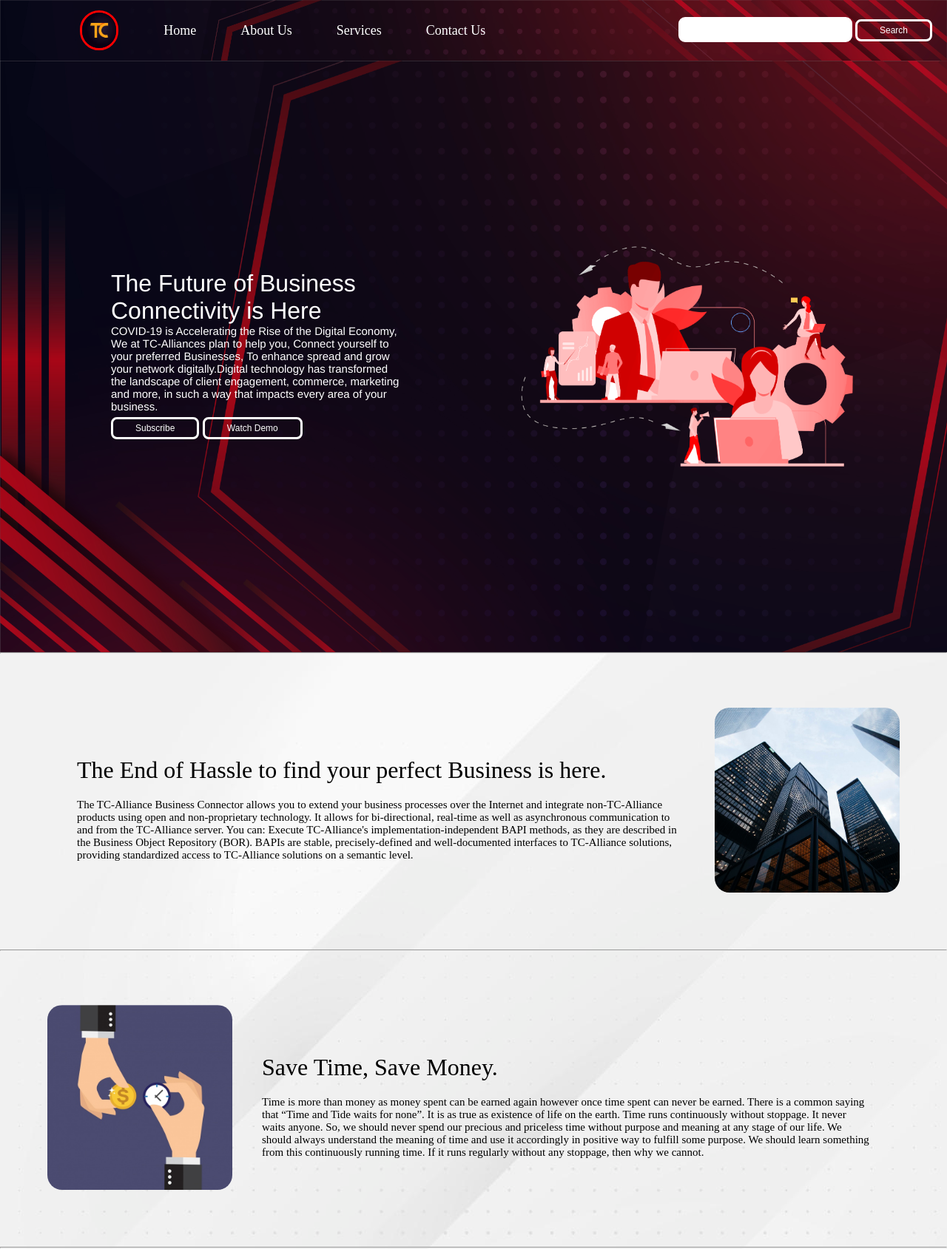
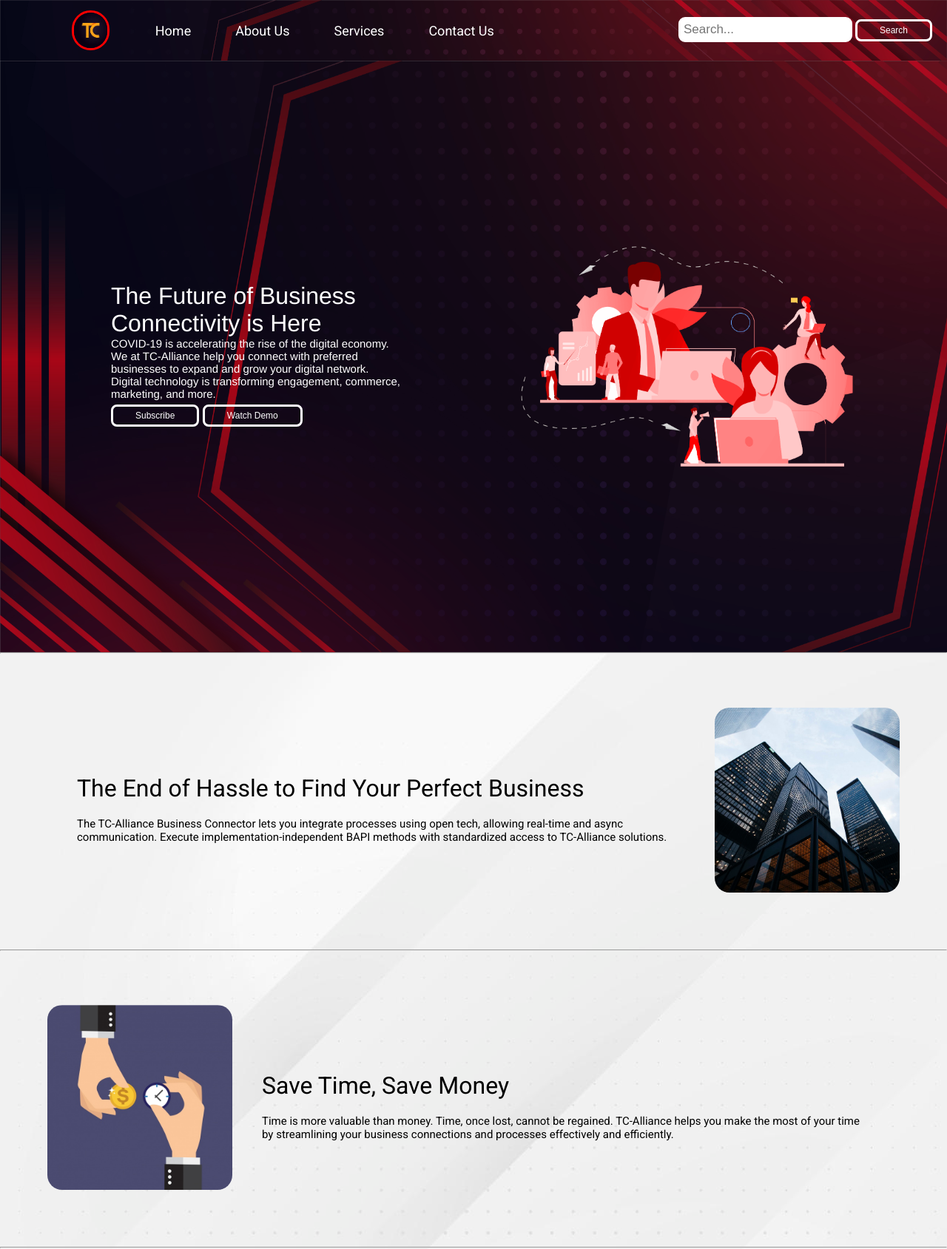
Before and after one commit to Tuhin-SnapD/Business-Portfolio-Sample, a plain HTML site: page index.html in a window 1280 px wide. Shown: the top 1689 px of the page at 74% size. Drawn offline with nearby package versions, Linux system fonts and the light colour scheme.

Commit message:
Adding JS

```diff
--- a/index.html
+++ b/index.html
@@ -4,93 +4,151 @@
     <meta charset="UTF-8">
     <meta http-equiv="X-UA-Compatible" content="IE=edge">
     <meta name="viewport" content="width=device-width, initial-scale=1.0">
+    <title>TC-Alliance - Connecting Businesses.</title>
+
+    <!-- CSS -->
     <link rel="stylesheet" href="css/style.css">
-    <title>TC-Alliance- Connecting Businesses.</title>
+    <link href="https://fonts.googleapis.com/css2?family=Roboto:wght@400;700&display=swap" rel="stylesheet">
+    <link rel="stylesheet" href="https://cdnjs.cloudflare.com/ajax/libs/animate.css/4.1.1/animate.min.css" />
+
+    <!-- jQuery -->
+    <script src="https://code.jquery.com/jquery-3.6.0.min.js"></script>
+
+    <style>
+        body {
+            font-family: 'Roboto', sans-serif;
+        }
+        .btn:hover, .btndark:hover {
+            transform: scale(1.05);
+            transition: 0.3s;
+        }
+        .fade-in {
+            opacity: 0;
+            transform: translateY(20px);
+            transition: opacity 0.6s ease-out, transform 0.6s ease-out;
+        }
+        .fade-in.visible {
+            opacity: 1;
+            transform: none;
+        }
+    </style>
 </head>
 <body>
+    <!-- Navbar -->
     <nav class="navbar background">
         <ul class="nav-list">
             <div class="logo"><img src="img/img.jpg" alt="logo"></div>
-            <li> <a href="#home">Home</a></li>
-            <li> <a href="#about">About Us</a></li>
-            <li> <a href="#services">Services</a></li>
-            <li> <a href="#contact">Contact Us</a></li>
+            <li><a href="#home">Home</a></li>
+            <li><a href="#about">About Us</a></li>
+            <li><a href="#services">Services</a></li>
+            <li><a href="#contact">Contact Us</a></li>
         </ul>
         <div class="rightNav">
-            <input type="text" name="search" id="search">
+            <input type="text" name="search" id="search" placeholder="Search...">
             <button class="btn btn-sm">Search</button>
         </div>
     </nav>
 
-    <section class="background firstSection">
-            <div class="box-main">
-                <div class="firstHalf">
-                    <p class="text-big">The Future of Business Connectivity is Here</p>
-                    <p class="text-small">COVID-19 is Accelerating the Rise of the Digital Economy, We at TC-Alliances plan to help you, Connect yourself to your preferred Businesses, To enhance spread and grow your network digitally.Digital technology has transformed the landscape of client engagement, commerce, marketing and more, in such a way that impacts every area of your business.</p>
+    <!-- Hero Section -->
+    <section class="background firstSection" id="home">
+        <div class="box-main fade-in">
+            <div class="firstHalf">
+                <p class="text-big animate__animated animate__fadeInLeft">The Future of Business Connectivity is Here</p>
+                <p class="text-small">COVID-19 is accelerating the rise of the digital economy. We at TC-Alliance help you connect with preferred businesses to expand and grow your digital network. Digital technology is transforming engagement, commerce, marketing, and more.</p>
                 <div class="buttons">
                     <button class='btn'>Subscribe</button>
                     <button class='btn'>Watch Demo</button>
                 </div>
             </div>
-
-            <div class="secondHalf">
+            <div class="secondHalf animate__animated animate__fadeInRight">
                 <img src="img/img2.png" alt="tc">
             </div>
         </div>
     </section>
+
     <hr>
-    <section class= "bg">
-        <section class="secRight">
+
+    <!-- Content Sections -->
+    <section class="bg">
+        <section class="secRight fade-in" id="about">
             <div class="paras">
-            <p class="sectionTag text-big">The End of Hassle to find your perfect Business is here.</p>
-            <p class="sectionSubTag text-small">The TC-Alliance Business Connector allows you to extend your business processes over the Internet and integrate non-TC-Alliance products using open and non-proprietary technology. It allows for bi-directional, real-time as well as asynchronous communication to and from the TC-Alliance server. You can:
-                Execute TC-Alliance's implementation-independent BAPI methods, as they are described in the Business Object Repository (BOR). BAPIs are stable, precisely-defined and well-documented interfaces to TC-Alliance solutions, providing standardized access to TC-Alliance solutions on a semantic level. </p>
+                <p class="sectionTag text-big">The End of Hassle to Find Your Perfect Business</p>
+                <p class="sectionSubTag text-small">The TC-Alliance Business Connector lets you integrate processes using open tech, allowing real-time and async communication. Execute implementation-independent BAPI methods with standardized access to TC-Alliance solutions.</p>
             </div>
             <div class="thumbnail">
-                <img src="./img/img1.jpg" width="250"
-                height="250" alt="img" class="imgFluid">
+                <img src="./img/img1.jpg" width="250" height="250" alt="img" class="imgFluid">
             </div>
         </section>
+
         <hr>
-        <section class="secLeft">
+
+        <section class="secLeft fade-in">
             <div class="paras">
-            <p class="sectionTag text-big">Save Time, Save Money.</p>
-            <p class="sectionSubTag text-small">Time is more than money as money spent can be earned again however once time spent can never be earned. There is a common saying that “Time and Tide waits for none”. It is as true as existence of life on the earth. Time runs continuously without stoppage. It never waits anyone. So, we should never spend our precious and priceless time without purpose and meaning at any stage of our life. We should always understand the meaning of time and use it accordingly in positive way to fulfill some purpose. We should learn something from this continuously running time. If it runs regularly without any stoppage, then why we cannot. </p>
+                <p class="sectionTag text-big">Save Time, Save Money</p>
+                <p class="sectionSubTag text-small">Time is more valuable than money. Time, once lost, cannot be regained. TC-Alliance helps you make the most of your time by streamlining your business connections and processes effectively and efficiently.</p>
             </div>
             <div class="thumbnail">
-                <img src="./img/img2.jpg"  width="250"
-                height="250" alt="img" class="imgFluid">
+                <img src="./img/img2.jpg" width="250" height="250" alt="img" class="imgFluid">
             </div>
         </section>
+
         <hr>
 
-        <section class="secRight1">
+        <section class="secRight1 fade-in">
             <div class="paras">
-            <p class="sectionTag text-big">Success is 1% inspiration and 99% work.</p>
-            <p class="sectionSubTag text-small">Success can mean a variety of different things. To some people it could mean making money, to others it could mean keeping everyone happy, but to us, it means achieving the goals we have set for ourselves. We think in order to call something successful, both the result and the process should be great.Success also demands various things from you. But these sacrifices will not go in vain if you achieve your goal. Certainly, many people achieve professional success but in doing so they fail in achieving mental, social and physical success. </p>
+                <p class="sectionTag text-big">Success is 1% Inspiration, 99% Work</p>
+                <p class="sectionSubTag text-small">True success involves achieving both your goals and maintaining personal well-being. With TC-Alliance, stay motivated and organized as you journey toward personal and professional success.</p>
             </div>
             <div class="thumbnail">
-                <img src="./img/img3.jpg"  width="250"
-                height="250"alt="img" class="imgFluid">
+                <img src="./img/img3.jpg" width="250" height="250" alt="img" class="imgFluid">
             </div>
         </section>
+
         <hr>
-        <section class="contact">
+
+        <!-- Contact Form -->
+        <section class="contact fade-in" id="contact">
             <h2 class="text-center">Contact Us</h2>
             <div class="form">
-                <input class="form-input" type="text"  name="name" id="name" placeholder="Enter your Name: ">
-                <input class="form-input" type="text" name="phone" id="phone" placeholder="Enter your Contact no.: ">
-                <input class="form-input" type="email" name="email" id="email" placeholder="Enter your Email: ">
-                <textarea class="form-input" name="text" id="text" cols="30" rows="8"placeholder="Elaborate your Concern: "></textarea>
-                <button class="btndark">Submit</button>
-                <button class="btndark">Reset</button>
+                <input class="form-input" type="text" name="name" id="name" placeholder="Enter your Name">
+                <input class="form-input" type="text" name="phone" id="phone" placeholder="Enter your Contact no.">
+                <input class="form-input" type="email" name="email" id="email" placeholder="Enter your Email">
+                <textarea class="form-input" name="text" id="text" cols="30" rows="8" placeholder="Elaborate your Concern"></textarea>
+                <button class="btndark" onclick="submitForm()">Submit</button>
+                <button class="btndark" onclick="resetForm()">Reset</button>
             </div>
         </section>
     </section>
+
+    <!-- Footer -->
     <footer class="background">
-        <p class="text-footer">
-        Copyright &copy; 2030 - TC-Alliances All Rights Reserved
-        </p>
+        <p class="text-footer">Copyright &copy; 2030 - TC-Alliances. All Rights Reserved.</p>
     </footer>
+
+    <!-- JavaScript -->
+    <script>
+        // Simple contact form handlers
+        function submitForm() {
+            alert("Thank you! We'll get back to you soon.");
+        }
+
+        function resetForm() {
+            document.getElementById("name").value = "";
+            document.getElementById("phone").value = "";
+            document.getElementById("email").value = "";
+            document.getElementById("text").value = "";
+        }
+
+        // Fade-in animation on scroll
+        $(window).on("scroll", function () {
+            $('.fade-in').each(function () {
+                var top_of_element = $(this).offset().top;
+                var bottom_of_screen = $(window).scrollTop() + $(window).innerHeight();
+                if (bottom_of_screen > top_of_element) {
+                    $(this).addClass("visible");
+                }
+            });
+        });
+    </script>
 </body>
 </html>
```
